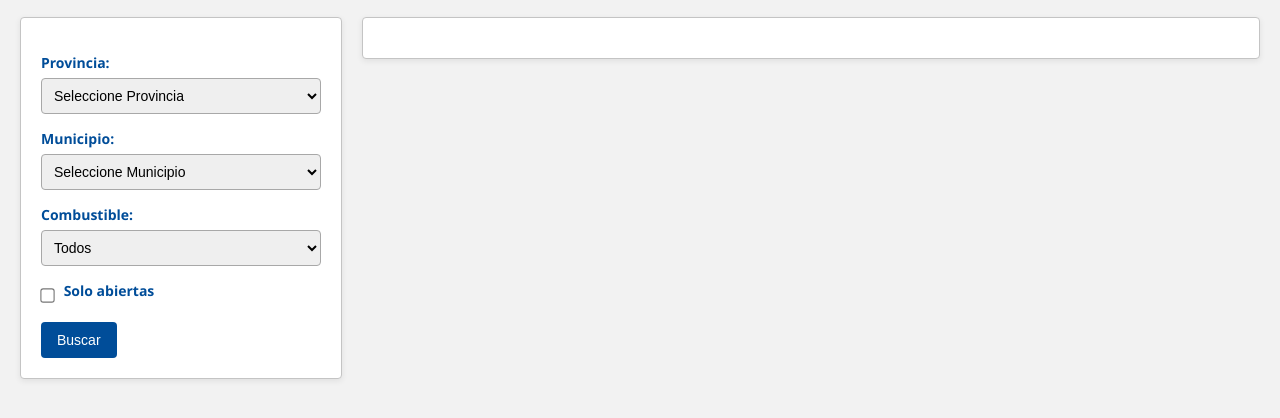
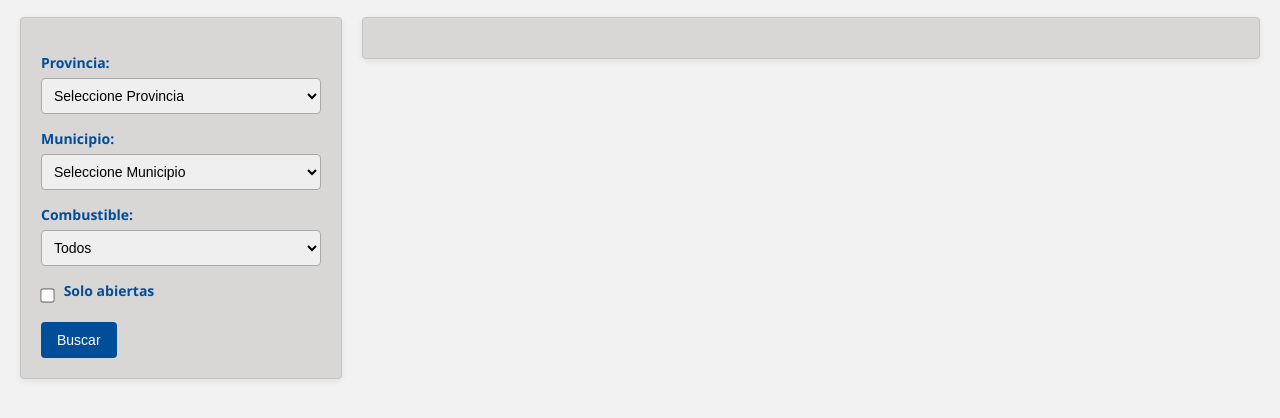
Before and after one commit to ronicleal/API-GASOLINERA, a plain HTML site: page index.html in a window 1280 px wide. Shown: the part 66-484 px from the top of the page. Drawn offline with Linux system fonts and the light colour scheme; no server answers.

Commit message:
🔁Actualizar css

```diff
--- a/style.css
+++ b/style.css
@@ -33,7 +33,7 @@ body {
 
 .filtros {
   width: 280px;
-  background: #ffffff;
+  background:#d9d6d6;
   border: 1px solid #c4c4c4;
   padding: 20px;
   border-radius: 4px;
@@ -67,7 +67,7 @@ input[type="checkbox"] {
 
 #lista {
   flex: 1;
-  background: #ffffff;
+  background:#d9d6d6;
   padding: 20px;
   border-radius: 4px;
   border: 1px solid #c4c4c4;
```
